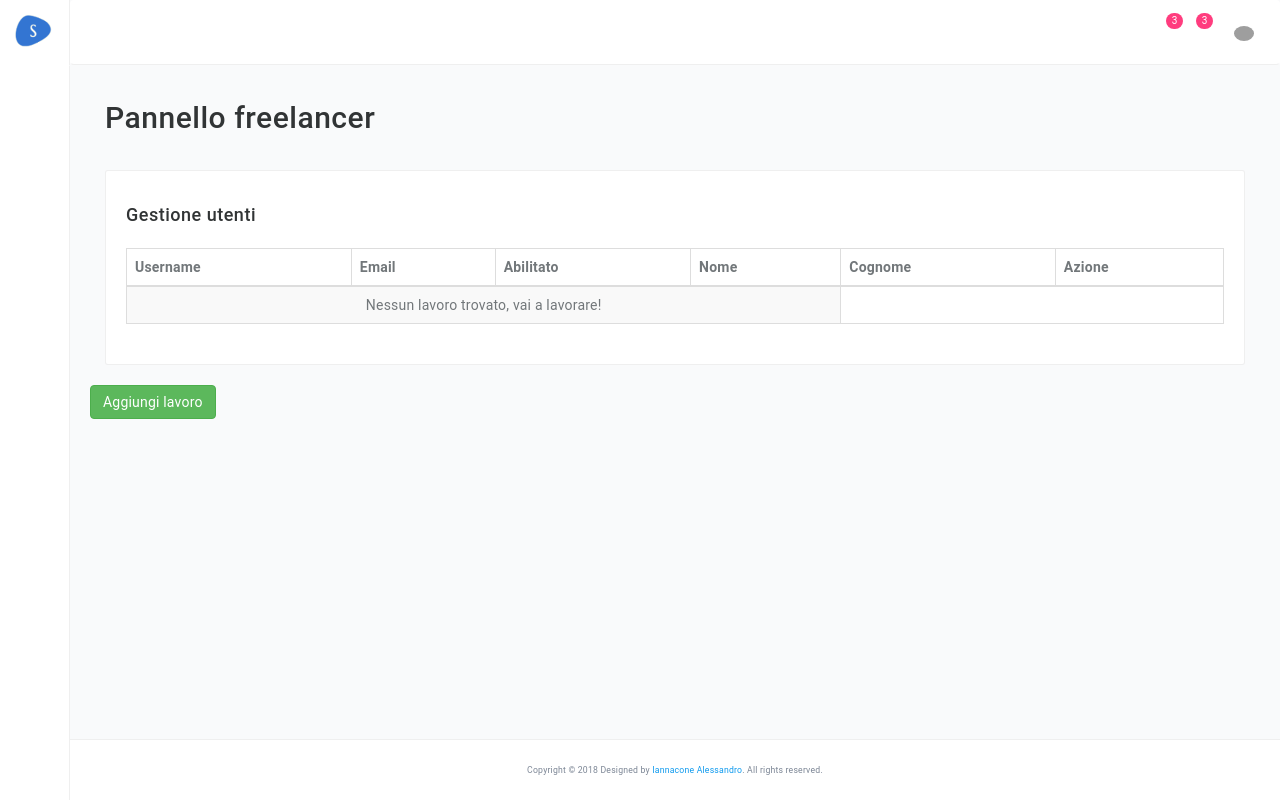
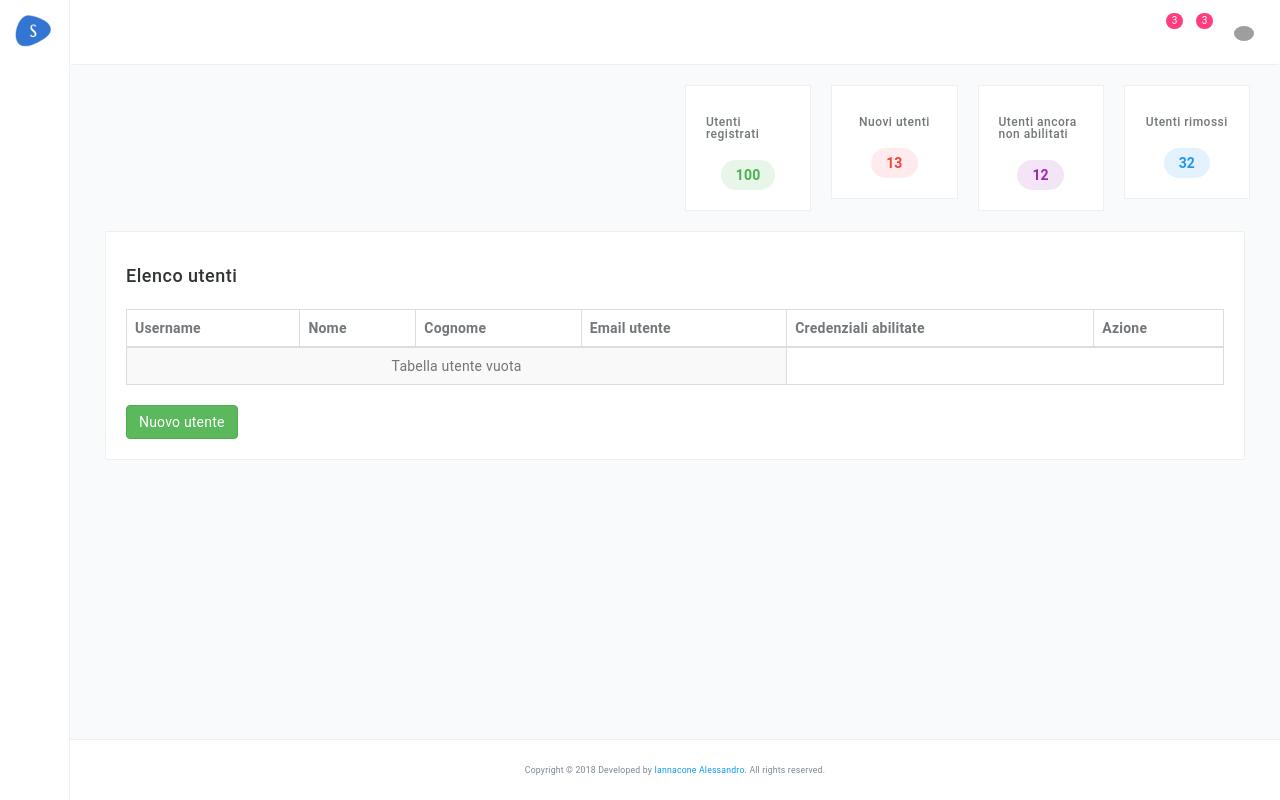
Before and after one commit to alesiestu/Symfony-4-user-edit-dashboard, a Symfony app: template templates/user/index.html.twig in a window 1280 px wide. Run offline with Twig, Linux system fonts and the light colour scheme; the template is opened without the code that fills it, so the values that code supplies are empty; style sheets or scripts are compiled from the project's sources; some libraries are stand-ins or nearby versions; grey boxes are pictures that could not be loaded.

Commit message:
Fix utente controller , fix registrazione , fix template utente

```diff
--- a/src/Form/RegistrationType.php
+++ b/src/Form/RegistrationType.php
@@ -6,6 +6,7 @@
 use Symfony\Component\Form\AbstractType;
 use Symfony\Component\Form\FormBuilderInterface;
 use App\Form\EventListener\AddRoleFieldSubscriber;
+use Symfony\Component\Form\Extension\Core\Type\FileType;
 
 class RegistrationType extends AbstractType
 
@@ -15,6 +16,7 @@
    {
        $builder->add('first_name');
        $builder->add('last_name');
+    //   $builder->add('brochure', FileType::class, array('label' => 'Brochure (PDF file)', ));
        $builder->addEventSubscriber(new AddRoleFieldSubscriber());
    }
 
--- a/templates/base.html.twig
+++ b/templates/base.html.twig
@@ -3,7 +3,7 @@
     <head>
         <meta charset="UTF-8">
         <meta name="viewport" content="width=device-width, initial-scale=1, shrink-to-fit=no">
-        <title>{% block title %}Welcome to Symfonator - Responsive Bootstrap 4 Admin Template on the Symfony Foundation!{% endblock %}</title>
+        <title>{% block title %}Benvenuto su IannaGest -Template responsive basato su Symfony 4{% endblock %}</title>
         <link rel="stylesheet" href="{{ asset('assets/app.css') }}" />
         {% block stylesheets %}
             <style>
@@ -118,7 +118,7 @@
                                         </div>
                                     </div>
                                     <div class="peer peer-greed">
-                                        <h5 class="lh-1 mB-0 logo-text">Symfonator</h5>
+                                        <h5 class="lh-1 mB-0 logo-text">IannaGest</h5>
                                     </div>
                                 </div>
                             </a>
@@ -146,7 +146,7 @@
                     <li class="nav-item">
                         <a class="sidebar-link" href="{{ path('user', {'pageName': '/'})}}">
                 <span class="icon-holder">
-                  <i class="c-brown-500 ti-email"></i>
+                  <i class="c-brown-500 ti-user"></i>
                 </span>
                             <span class="title">Gestione utenti</span>
                         </a>
@@ -524,7 +524,7 @@
 
             <!-- ### $App Screen Footer ### -->
             <footer class="bdT ta-c p-30 lh-0 fsz-sm c-grey-600">
-                <span>Copyright © 2018 Designed by <a href="https://www.iannacone.it" target='_blank' title="Colorlib">Iannacone Alessandro</a>. All rights reserved.</span>
+                <span>Copyright © 2018 Developed by <a href="https://www.iannacone.it" target='_blank' title="Colorlib">Iannacone Alessandro</a>. All rights reserved.</span>
             </footer>
         </div>
 
--- a/templates/bundles/FOSUserBundle/Security/login_content.html.twig
+++ b/templates/bundles/FOSUserBundle/Security/login_content.html.twig
@@ -26,11 +26,11 @@
             <form action="{{ path("fos_user_security_check") }}" method="POST">
                 <input type="hidden" name="_csrf_token" value="{{ csrf_token }}" />
                 <div class="form-group">
-                    <label class="text-normal text-dark">Username (admin):</label>
+                    <label class="text-normal text-dark">Username:</label>
                     <input type="text" class="form-control" placeholder="{{ 'security.login.username'|trans }}" id="username" name="_username" value="{{ last_username }}" required="required">
                 </div>
                 <div class="form-group">
-                    <label class="text-normal text-dark">Password (admin):</label>
+                    <label class="text-normal text-dark">Password:</label>
                     <input type="password" class="form-control" placeholder="{{ 'security.login.password'|trans }}" id="password" name="_password" required="required">
                 </div>
                 <div class="form-group">
--- a/templates/user/edit.html.twig
+++ b/templates/user/edit.html.twig
@@ -12,16 +12,17 @@
 
           <div class="masonry-item col-md-12">
                 <div class="bgc-white p-20 bd">
-                  <h6 class="c-grey-900">Modifica</h6>
+                  <h6 class="c-grey-900">Modifica utente (disabilitata nella versione test )</h6>
                   <div class="mT-30">
 
                   {{ form_start(form) }}
                   {{ form_widget(form) }}
+
                   {{ form_end(form) }}
 
 
                    </div>
-                 <a type="button" class="btn cur-p btn-success" href="{{ path('user') }}">Torna dietro</a>
+                  <a type="button" class="btn cur-p btn-success" href="{{ path('user') }}">Torna dietro</a>
 
                  </div>
 
--- a/templates/user/index.html.twig
+++ b/templates/user/index.html.twig
@@ -5,22 +5,117 @@
 {% block body %}
 <main class='main-content bgc-grey-100'>
         <div id='mainContent'>
+
+
+          <div class="row gap-20 masonry pos-r">
+              <div class="masonry-sizer col-md-6"></div>
+              <div class="masonry-item  w-100">
+                <div class="row gap-20">
+                  <!-- #Toatl Visits ==================== -->
+                  <div class='col-md-3'>
+                    <div class="layers bd bgc-white p-20">
+                      <div class="layer w-100 mB-10">
+                        <h6 class="lh-1">Utenti registrati</h6>
+                      </div>
+                      <div class="layer w-100">
+                        <div class="peers ai-sb fxw-nw">
+                          <div class="peer peer-greed">
+                            <span id="sparklinedash"></span>
+                          </div>
+                          <div class="peer">
+                            <span class="d-ib lh-0 va-m fw-600 bdrs-10em pX-15 pY-15 bgc-green-50 c-green-500">100</span>
+                          </div>
+                        </div>
+                      </div>
+                    </div>
+                  </div>
+
+                  <!-- #Total Page Views ==================== -->
+                  <div class='col-md-3'>
+                    <div class="layers bd bgc-white p-20">
+                      <div class="layer w-100 mB-10">
+                        <h6 class="lh-1">Nuovi utenti</h6>
+                      </div>
+                      <div class="layer w-100">
+                        <div class="peers ai-sb fxw-nw">
+                          <div class="peer peer-greed">
+                            <span id="sparklinedash2"></span>
+                          </div>
+                          <div class="peer">
+                            <span class="d-ib lh-0 va-m fw-600 bdrs-10em pX-15 pY-15 bgc-red-50 c-red-500">13</span>
+                          </div>
+                        </div>
+                      </div>
+                    </div>
+                  </div>
+
+                  <!-- #Unique Visitors ==================== -->
+                  <div class='col-md-3'>
+                    <div class="layers bd bgc-white p-20">
+                      <div class="layer w-100 mB-10">
+                        <h6 class="lh-1">Utenti ancora non abilitati</h6>
+                      </div>
+                      <div class="layer w-100">
+                        <div class="peers ai-sb fxw-nw">
+                          <div class="peer peer-greed">
+                            <span id="sparklinedash3"></span>
+                          </div>
+                          <div class="peer">
+                            <span class="d-ib lh-0 va-m fw-600 bdrs-10em pX-15 pY-15 bgc-purple-50 c-purple-500">12</span>
+                          </div>
+                        </div>
+                      </div>
+                    </div>
+                  </div>
+
+                  <!-- #Bounce Rate ==================== -->
+                  <div class='col-md-3'>
+                    <div class="layers bd bgc-white p-20">
+                      <div class="layer w-100 mB-10">
+                        <h6 class="lh-1">Utenti rimossi</h6>
+                      </div>
+                      <div class="layer w-100">
+                        <div class="peers ai-sb fxw-nw">
+                          <div class="peer peer-greed">
+                            <span id="sparklinedash4"></span>
+                          </div>
+                          <div class="peer">
+                            <span class="d-ib lh-0 va-m fw-600 bdrs-10em pX-15 pY-15 bgc-blue-50 c-blue-500">32</span>
+                          </div>
+                        </div>
+                      </div>
+                    </div>
+                  </div>
+                </div>
+              </div>
+            </div>
+
+
+
+
+
+
+
+
+
+
+
+
+
             <div class="container-fluid">
-            <h2 class="c-grey-900 mT-10 mB-30">Pannello freelancer</h2>
+        <h2>   </h2>
              <div class="row">
                 <div class="col-md-12">
                   <div class="bgc-white bd bdrs-3 p-20 mB-20">
-                    <h4 class="c-grey-900 mB-20">Gestione utenti</h4>
-
+                    <h4 class="c-grey-900 mB-20">Elenco utenti</h4>
                     <table id="dataTable" class="table table-striped table-bordered" cellspacing="0" width="100%">
                          <thead>
                           <tr>
                             <th scope="col">Username</th>
-                           <th scope="col">Email</th>
-                            <th scope="col">Abilitato</th>
                             <th scope="col">Nome</th>
                             <th scope="col">Cognome</th>
-
+                            <th scope="col">Email utente</th>
+                            <th scope="col">Credenziali abilitate</th>
 
                             <th scope="col">Azione</th>
                             </tr>
@@ -28,37 +123,28 @@
                             <tbody>
                              {% for user in users %}
                                 <tr>
+                                   <td>{{ user.firstname }}</td>
+                                   <td>{{ user.lastname }}</td>
                                    <td>{{ user.username }}</td>
                                    <td>{{ user.email }}</td>
                                    <td>{{ user.enabled }}</td>
-                                    <td>{{ user.firstname }}</td>
-                                     <td>{{ user.lastname }}</td>
-
-
 
                                    <td>
                                     <div class="item-actions">
                                     <div class="peer">
                                     <a type="button" class="btn cur-p btn-primary" href="user/{{user.id}}/show-user"=>Mostra utente</a>
-
-
                                     <a type="button" class="btn cur-p btn-success" href="user/{{user.id}}/edit-user"=>Edit</a>
-
                                     <a type="button" class="btn cur-p btn-danger" href="user/{{user.id}}/delete"=>Cancella</a>
                                     </div>
-
                                     </div>
                                     </td>
                                 </tr>
                              {% else %}
-            <tr>
-                <td colspan="4" align="center">Nessun lavoro trovato, vai a lavorare!</td>
-        </tr>
+                             <tr> <td colspan="4" align="center">Tabella utente vuota</td> </tr>
                              {% endfor %}
                                 </tbody>
                         </table>
-
-
+                         <a type="button" class="btn cur-p btn-success" href="user/new-user"=>Nuovo utente</a>
 
                     </div>
 
@@ -67,7 +153,7 @@
           </div>
 
           </div>
-          <a type="button" class="btn cur-p btn-success" href="user/new-user"=>Aggiungi lavoro</a>
+
         </main>
 
 
```
Also changed, not shown: src/Controller/UserController.php (+11 -11 lines), src/Entity/CartellaClinica.php (added, +114 -0 lines), src/Entity/Ospedale.php (added, +57 -0 lines), src/Entity/User.php (+2 -18 lines), src/Form/EventListener/AddRoleFieldSubscriber.php (+2 -30 lines), src/Form/UserEditType.php (+4 -4 lines), src/Form/UserType.php (+10 -9 lines), src/Migrations/Version20181211165711.php (added, +36 -0 lines), src/Repository/CartellaClinicaRepository.php (added, +50 -0 lines), src/Repository/OspedaleRepository.php (added, +50 -0 lines), src/Repository/UserRepository.php (+12 -0 lines), templates/user/new.html.twig (+3 -4 lines), templates/user/show.html.twig (+5 -9 lines). Lines whose indentation alone changed are shown as unchanged.
